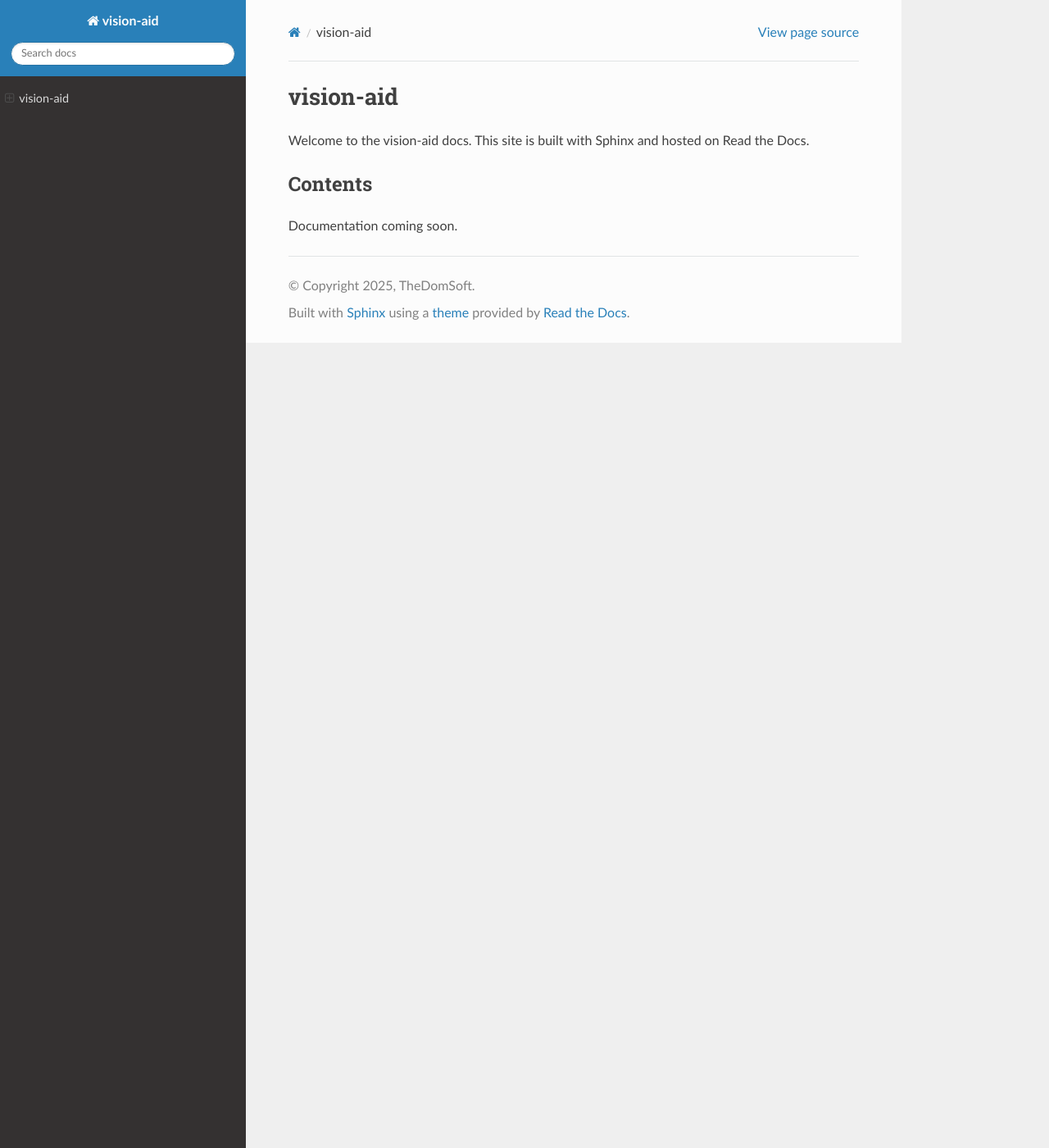
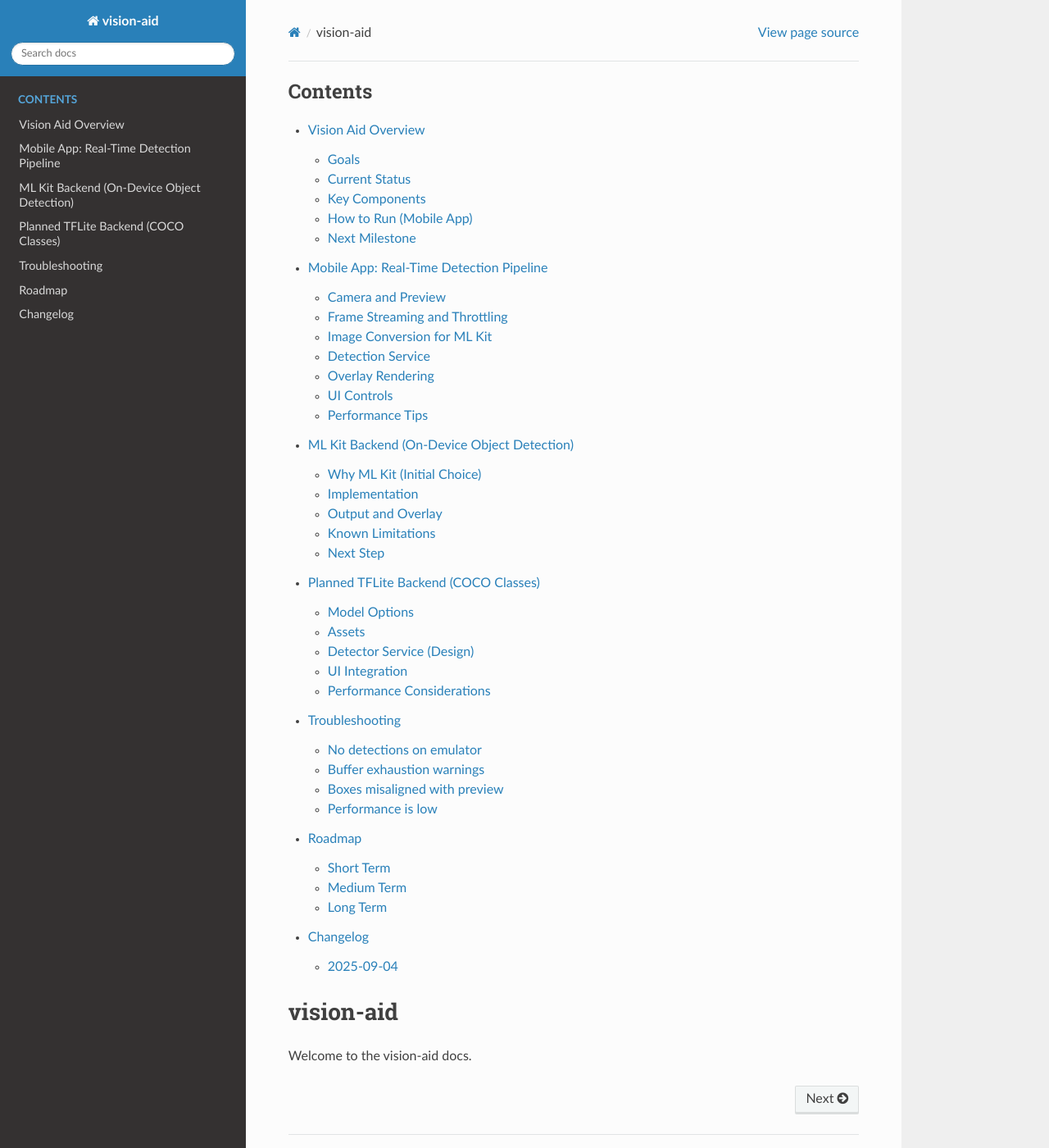
Before and after one commit to TheDomSoft/vision-aid, a Sphinx documentation site: the page built from docs/index.md, in a window 1280 px wide and 1400 px high. Shown: the whole window at 82% size. Built offline with Sphinx 7.4.7 and the Read the Docs theme 3.1.0, drawn with Linux system fonts in a browser that asks for light colours.

Commit message:
Add comprehensive documentation for real-time object detection features and troubleshooting

````diff
--- /dev/null
+++ b/docs/changelog.md
@@ -0,0 +1,15 @@
+# Changelog
+
+## 2025-09-04
+- Integrated Google ML Kit real-time object detection:
+  - `ObjectDetectionService` wrapper in stream mode.
+  - Live camera stream with frame throttling (~8 FPS) and medium resolution.
+  - `DetectionPainter` overlay for bounding boxes and labels.
+  - Correct camera preview aspect ratio in the UI.
+- Fixed `InputImage` creation:
+  - Android: NV21; iOS: BGRA8888; rotation from sensor orientation.
+- Added UI controls:
+  - Detection on/off toggle.
+  - FPS overlay.
+- Known notes:
+  - Emulator may show buffer exhaustion warnings; physical device recommended.
--- a/docs/index.md
+++ b/docs/index.md
@@ -2,10 +2,19 @@
 title: vision-aid Documentation
 ---
 
+```{toctree}
+:maxdepth: 2
+:caption: Contents
+
+overview
+mobile_app
+mlkit_backend
+tflite_backend
+troubleshooting
+roadmap
+changelog
+```
+
 # vision-aid
 
-Welcome to the vision-aid docs. This site is built with Sphinx and hosted on Read the Docs.
-
-## Contents
-
-Documentation coming soon.
+Welcome to the vision-aid docs.
--- /dev/null
+++ b/docs/mlkit_backend.md
@@ -0,0 +1,29 @@
+# ML Kit Backend (On-Device Object Detection)
+
+This backend uses `google_mlkit_object_detection` for real-time object detection and tracking.
+
+## Why ML Kit (Initial Choice)
+- Zero model bundling required; uses Google’s on-device model out of the box.
+- Straightforward integration in Flutter.
+- Good baseline to verify the camera pipeline and overlays.
+
+## Implementation
+- Detector service: `apps/mobile/vision_aid/lib/services/object_detection_service.dart`
+  - `ObjectDetectorOptions` with `DetectionMode.stream`, `classifyObjects: true`, `multipleObjects: true`.
+  - Methods: `init()`, `detect(InputImage)`, `dispose()`.
+- Frame handling: `apps/mobile/vision_aid/lib/screens/home_screen.dart`
+  - Convert `CameraImage` to `InputImage.fromBytes` with `InputImageMetadata`.
+  - Rotation: `InputImageRotationValue.fromRawValue(sensorOrientation)`.
+  - Formats: NV21 (Android) / BGRA8888 (iOS).
+  - Throttle to ~8 FPS.
+
+## Output and Overlay
+- ML Kit returns `DetectedObject` with `boundingBox` and coarse label categories (e.g., Home goods, Food).
+- We draw boxes and the first label (if present) via `DetectionPainter`.
+
+## Known Limitations
+- Category labels are coarse and not COCO semantic classes.
+- Emulator may not trigger detections due to feed quality.
+
+## Next Step
+- Add an alternative backend using TensorFlow Lite to get COCO classes.
--- /dev/null
+++ b/docs/mobile_app.md
@@ -0,0 +1,45 @@
+# Mobile App: Real-Time Detection Pipeline
+
+This page describes how the Flutter app acquires camera frames, runs detection, and renders overlays.
+
+## Camera and Preview
+- File: `apps/mobile/vision_aid/lib/screens/home_screen.dart`
+- Uses `camera` plugin with:
+  - `ResolutionPreset.medium` for a balanced FPS/quality.
+  - Image format:
+    - Android: `ImageFormatGroup.nv21`
+    - iOS: `ImageFormatGroup.bgra8888`
+- Aspect ratio handling:
+  - Uses `AspectRatio` based on `CameraController.value.aspectRatio`.
+  - In portrait UI, we invert the camera AR to avoid stretching.
+
+## Frame Streaming and Throttling
+- Frames arrive via `startImageStream` callback.
+- We throttle processing to ~8 FPS (`_analysisIntervalMs ~ 120 ms`) to avoid buffer exhaustion.
+- The pipeline updates an FPS indicator for runtime monitoring.
+
+## Image Conversion for ML Kit
+- We assemble bytes from `CameraImage` planes and build `InputImage.fromBytes` with `InputImageMetadata`:
+  - `format`: NV21 (Android) or BGRA8888 (iOS)
+  - `rotation`: derived from the camera sensor orientation
+  - `size`: camera image width/height
+- This configuration follows ML Kit recommendations and is essential for correct processing.
+
+## Detection Service
+- File: `apps/mobile/vision_aid/lib/services/object_detection_service.dart`
+- Wraps `ObjectDetector` with `DetectionMode.stream`, `classifyObjects`, and `multipleObjects` enabled.
+- Exposes `init`, `detect`, and `dispose`.
+
+## Overlay Rendering
+- File: `apps/mobile/vision_aid/lib/widgets/detection_painter.dart`
+- Draws bounding boxes scaled from ML Kit image space to the preview canvas.
+- Renders first label (if any) at the top-left corner of the box.
+
+## UI Controls
+- Detection toggle button (start/stop) in the bottom-right corner.
+- Debug badges (top): detection count and FPS.
+
+## Performance Tips
+- Prefer a physical device for testing. Emulator camera feeds are often low-contrast and low-FPS.
+- Consider reducing the resolution further if you see buffer exhaustion or jank.
+- If you add a TFLite backend, consider moving preprocessing and inference to an Isolate.
--- /dev/null
+++ b/docs/overview.md
@@ -0,0 +1,37 @@
+# Vision Aid Overview
+
+Vision Aid is a mobile-first project focused on real-time computer vision assistance. The current milestone delivers on-device object detection with a clean preview and overlays. The codebase is organized to allow swapping detection backends (Google ML Kit vs TensorFlow Lite) and to scale documentation and features as the project grows.
+
+## Goals
+- Real-time object detection on-device with stable FPS.
+- Correct camera preview aspect ratio and accurate overlay coordinates.
+- Swap-in alternative models/backends when needed (e.g., COCO class names).
+
+## Current Status
+- Live camera object detection works using Google ML Kit’s on-device Object Detection and Tracking.
+- Bounding boxes and labels are drawn over the preview.
+- Frame throttling and medium camera resolution are in place to keep the pipeline responsive.
+- UI controls added to toggle detection and show FPS.
+
+## Key Components
+- `apps/mobile/vision_aid/lib/screens/home_screen.dart`
+  - Camera initialization and live preview.
+  - Frame streaming and conversion to ML Kit `InputImage` with correct format and rotation.
+  - Overlay stack (preview + painter + debug badges + UI controls).
+- `apps/mobile/vision_aid/lib/services/object_detection_service.dart`
+  - Thin service around ML Kit `ObjectDetector` in stream mode.
+- `apps/mobile/vision_aid/lib/widgets/detection_painter.dart`
+  - Draws bounding boxes and labels with proper coordinate scaling.
+
+## How to Run (Mobile App)
+- Requirements: Flutter SDK ≥ 3.9.0, Android SDK, a physical device recommended.
+- From `apps/mobile/vision_aid/`:
+  1. `flutter pub get`
+  2. `flutter run -d <device_id>`
+- Notes:
+  - Emulator feeds can be low-quality and may not trigger detections reliably. A physical device is recommended.
+  - Android minSdkVersion should be ≥ 21. Ensure camera permissions are allowed.
+
+## Next Milestone
+- Add a TensorFlow Lite backend with a COCO model (e.g., EfficientDet-Lite0) to get semantic classes (person, car, dog, etc.).
+- Provide a UI switch to toggle between ML Kit and TFLite backends.
--- /dev/null
+++ b/docs/roadmap.md
@@ -0,0 +1,17 @@
+# Roadmap
+
+## Short Term
+- Add COCO TFLite model (EfficientDet-Lite0 or SSD MobileNet V2) and labels to assets.
+- Implement `TFLiteDetector` service with preprocessing and output parsing.
+- UI toggle for backend selection (ML Kit ↔ TFLite).
+- Unify detection model and painter to work with both backends.
+
+## Medium Term
+- Performance optimization for TFLite path (Isolate, delegates, throttling).
+- Front/back camera switching and mirroring fixes for front camera.
+- Improve error handling and user feedback.
+
+## Long Term
+- Expand to additional CV tasks (OCR, segmentation, landmarks) as modules.
+- Build a sample “Experience” layer on top of detections for user tasks.
+- Add automated tests and benchmarking harnesses.
--- /dev/null
+++ b/docs/tflite_backend.md
@@ -0,0 +1,31 @@
+# Planned TFLite Backend (COCO Classes)
+
+To obtain semantic classes (e.g., person, car, dog), we will add a TensorFlow Lite backend using a COCO model.
+
+## Model Options
+- EfficientDet-Lite0 (COCO, 320x320): good accuracy/speed on mobile.
+- SSD MobileNet V2 (COCO, 300x300): very fast, slightly lower accuracy.
+- YOLO (v5n/v8n TFLite): strong, but requires custom output parsing.
+
+## Assets
+- Place the model and labels in `assets/models/` (e.g., `efficientdet-lite0.tflite`, `coco_labels.txt`).
+- Add them under `flutter: assets:` in `apps/mobile/vision_aid/pubspec.yaml`.
+
+## Detector Service (Design)
+- New file: `apps/mobile/vision_aid/lib/services/tflite_detector.dart`.
+- Responsibilities:
+  - Initialize `Interpreter` (tflite_flutter) with XNNPack (and optionally GPU delegate).
+  - Preprocess `CameraImage` (NV21/BGRA → RGB, resize to model input, normalize per model specs).
+  - Run inference and parse outputs:
+    - Typical PostProcess tensors: `boxes [1,N,4]`, `classes [1,N]`, `scores [1,N]`, `count [1]`.
+  - Map class indices to label strings.
+  - Return a unified detection list for rendering.
+
+## UI Integration
+- Add a backend toggle in `HomeScreen` (ML Kit ↔ TFLite).
+- Reuse the same painter by converting detections to a shared model.
+
+## Performance Considerations
+- Keep frame throttling (~8–12 FPS) to avoid buffer issues.
+- Consider offloading preprocessing/inference to an Isolate.
+- Benchmark XNNPack vs GPU delegate on your target devices.
--- /dev/null
+++ b/docs/troubleshooting.md
@@ -0,0 +1,22 @@
+# Troubleshooting
+
+## No detections on emulator
+- Emulators often have poor/low-contrast feeds. Test on a physical device.
+- Ensure the camera permission is granted.
+
+## Buffer exhaustion warnings
+- Symptoms: `Unable to acquire a buffer item...`, `Pipeline is reset`.
+- Mitigations:
+  - Use `ResolutionPreset.medium` (or lower) for the camera.
+  - Throttle analysis (e.g., ~8 FPS).
+  - Avoid heavy work on the UI thread; use Isolates for TFLite where necessary.
+
+## Boxes misaligned with preview
+- Verify the preview aspect ratio.
+- Ensure `InputImageMetadata.size` matches the camera image and rotation is set correctly.
+- Our painter scales from the detector image-space to the canvas; mismatches typically mean an AR or rotation issue.
+
+## Performance is low
+- Lower camera resolution, or increase throttle interval.
+- Prefer physical device testing.
+- Consider enabling a GPU delegate for TFLite models.
````
